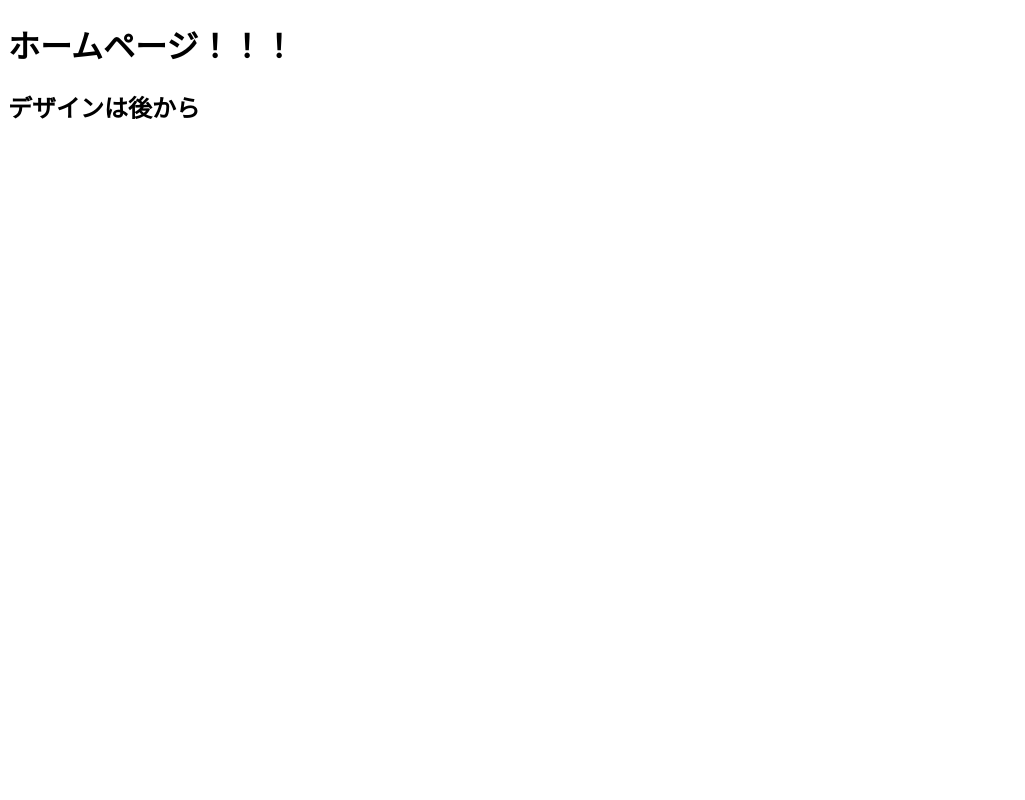
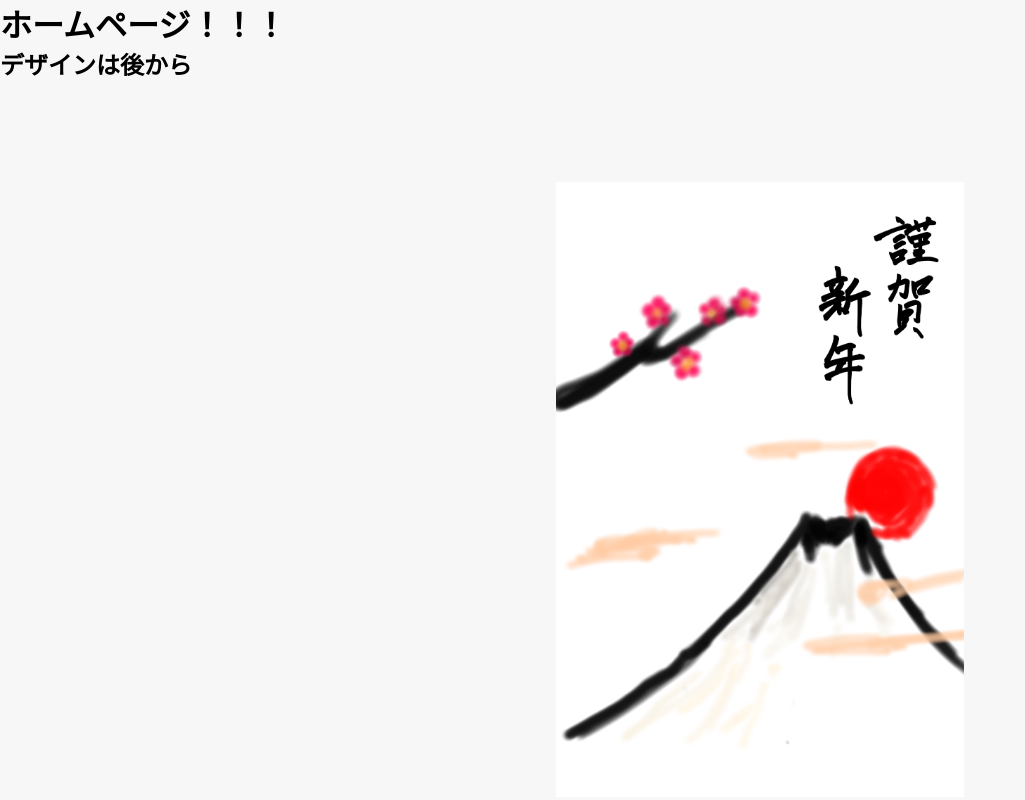
Before and after one commit to e185738/win_hack_vol5, a Flask app: page / in a window 1280 px wide. Shown: the whole page, without its empty margins (0-1025 px from the left). Run offline with Flask 2, Linux system fonts and the light colour scheme.

Commit message:
create nengajo

```diff
--- /dev/null
+++ b/templates/css/main.css
@@ -0,0 +1,22 @@
+* {
+  overflow: scroll;
+  padding: 0px !important;
+  margin: 0px !important;
+}
+body{
+    background: rgba(247,247,247,1);
+}
+
+.nengajo1 {
+  width: 408px;
+  height: 615px;
+  background: url("../images/nengajo1.png");
+  background-repeat: no-repeat;
+  background-position: center center;
+  background-size: cover;
+  opacity: 1;
+  position: absolute;
+  top: 182px;
+  left: 556px;
+  overflow: hidden;
+}
--- a/templates/index.html
+++ b/templates/index.html
@@ -1,10 +1,15 @@
 <!DOCTYPE html>
 <html>
-    <head>
-    </head>
-    <body>
+
+<head>
+    <link href="./css/main.css" rel="stylesheet" />
+    <title>Document</title>
+</head>
+
+<body>
     <h1>ホームページ！！！</h1>
     <h2>デザインは後から</h2>
-    </body>
+    <div class="nengajo1"></div>
+</body>
 
 </html>
```
Also changed, not shown: templates/images/nengajo1.png (added), 3 other files.
